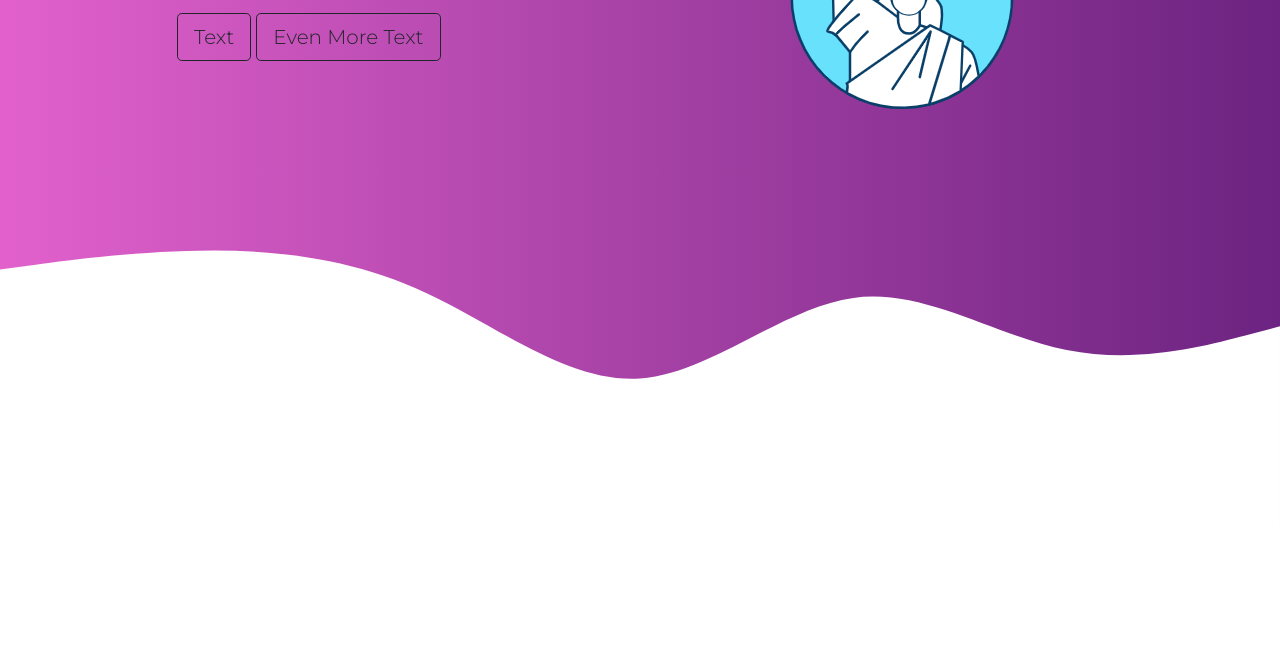
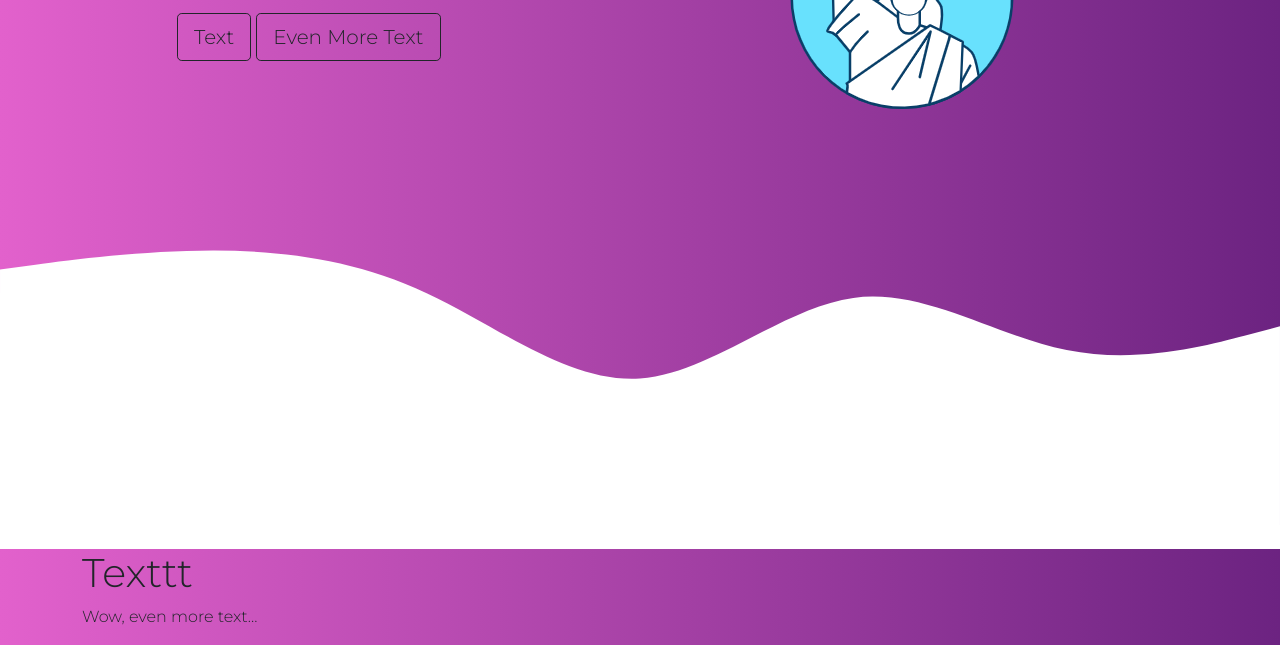
Before and after one commit to ameliajoyner/bootstrap5, a plain HTML site: page index.html in a window 1280 px wide. Shown: the part 339-984 px from the top of the page. Before the commit the page ends 888 px from the top, so only its background shows below. Drawn offline with nearby package versions, Linux system fonts and the light colour scheme.

Commit message:
Update index.html

```diff
--- a/index.html
+++ b/index.html
@@ -59,7 +59,11 @@
       </div>
     </div>
     <!--Wave-->
-  <svg xmlns="http://www.w3.org/2000/svg" viewBox="0 0 1440 320"><path fill="#fff" fill-opacity="1" d="M0,32L40,26.7C80,21,160,11,240,10.7C320,11,400,21,480,58.7C560,96,640,160,720,154.7C800,149,880,75,960,64C1040,53,1120,107,1200,122.7C1280,139,1360,117,1400,106.7L1440,96L1440,320L1400,320C1360,320,1280,320,1200,320C1120,320,1040,320,960,320C880,320,800,320,720,320C640,320,560,320,480,320C400,320,320,320,240,320C160,320,80,320,40,320L0,320Z"></path></svg>
+    <svg xmlns="http://www.w3.org/2000/svg" viewBox="0 0 1440 320">
+      <path fill="#fff" fill-opacity="1"
+        d="M0,32L40,26.7C80,21,160,11,240,10.7C320,11,400,21,480,58.7C560,96,640,160,720,154.7C800,149,880,75,960,64C1040,53,1120,107,1200,122.7C1280,139,1360,117,1400,106.7L1440,96L1440,320L1400,320C1360,320,1280,320,1200,320C1120,320,1040,320,960,320C880,320,800,320,720,320C640,320,560,320,480,320C400,320,320,320,240,320C160,320,80,320,40,320L0,320Z">
+      </path>
+    </svg>
   </header>
 
   <section class="images">
@@ -75,7 +79,16 @@
       </div>
     </div>
   </section>
-<!--Insert New Section (pick up video at 19min)-->
+  <!--Second Section-->
+  <section class="feature gradient">
+    <div class="container">
+      <div class="row">
+        <div class="col-md-6"><h1>Texttt</h1>
+          <p>Wow, even more text...</p></div>
+        <div class="col-md-6"></div>
+      </div>
+    </div>
+  </section>
   <script src="https://cdn.jsdelivr.net/npm/bootstrap@5.1.1/dist/js/bootstrap.bundle.min.js"
     integrity="sha384-/bQdsTh/da6pkI1MST/rWKFNjaCP5gBSY4sEBT38Q/9RBh9AH40zEOg7Hlq2THRZ" crossorigin="anonymous">
   </script>
```
Lines whose indentation alone changed are shown as unchanged.
